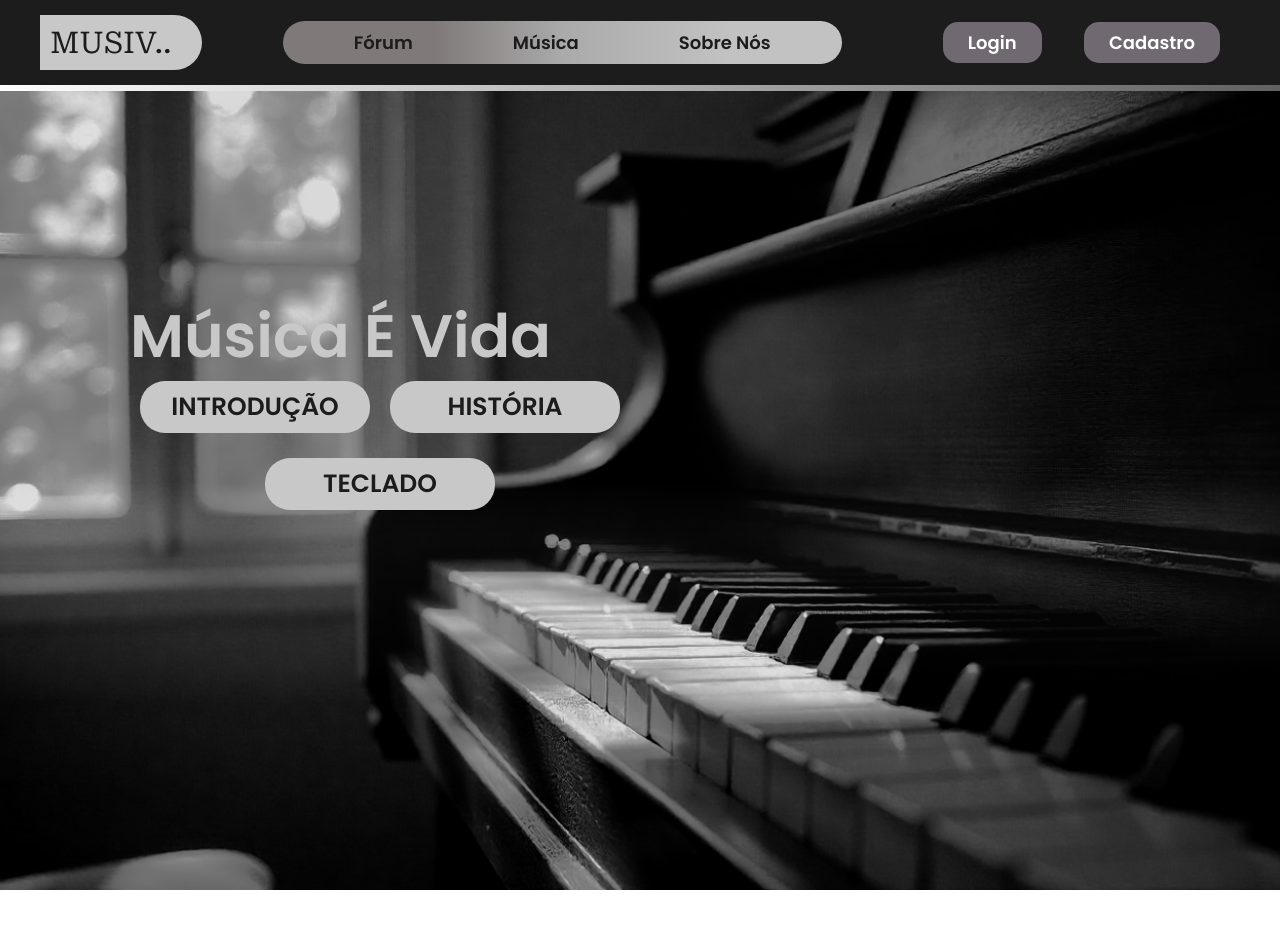
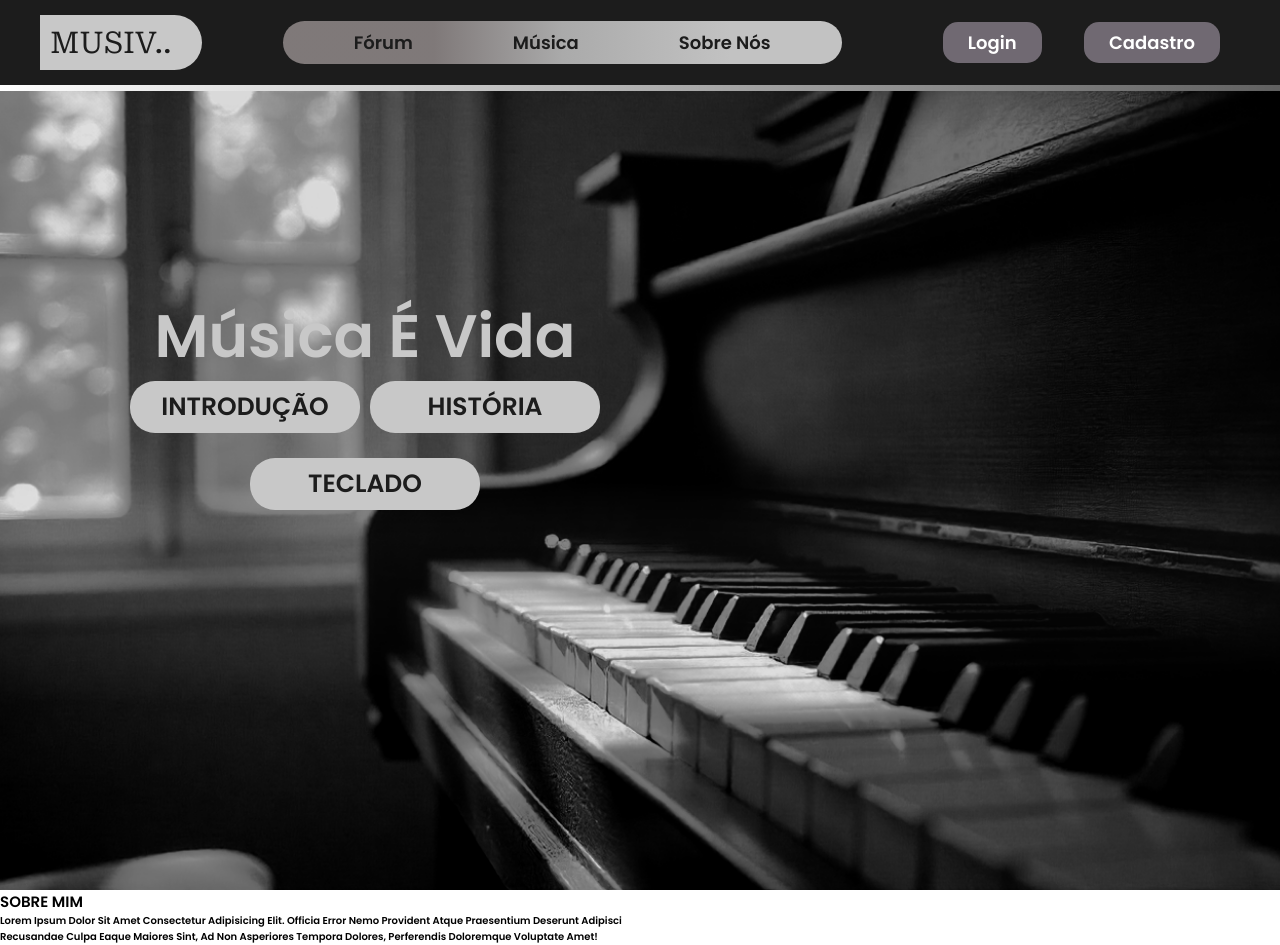
Before and after one commit to miguel-frino/Projeto_Individual-1Semestre, a plain HTML site: page Site/Index.html in a window 1280 px wide. Before the commit the page ends 890 px from the top, so only its background shows below. Drawn offline with Linux system fonts and the light colour scheme.

Commit message:
home(alteração)

```diff
--- a/Site/Index.html
+++ b/Site/Index.html
@@ -46,6 +46,13 @@
             </section>
         </div>
     </main>
+
+    <section class="sobre-container">
+        <div class="sobre1-text">
+        <h2>SOBRE MIM</h2>
+        <p>Lorem ipsum dolor sit amet consectetur adipisicing elit. Officia error nemo provident atque praesentium deserunt adipisci recusandae culpa eaque maiores sint, ad non asperiores tempora dolores, perferendis doloremque voluptate amet!</p>
+        </div>
+    </section>
 </body>
 
 </html>
--- a/Site/style.css
+++ b/Site/style.css
@@ -49,7 +49,6 @@ body {
   margin: 0 auto;
   max-width: 1200px;
 }
-
 
 .logo {
   padding: 1rem 3rem 1rem 1rem;
@@ -121,17 +120,18 @@ body {
 
 .content h3 {
   color: var(--cinza-claro);
-  font-size: 6rem
+  font-size: 6rem;
 }
 
 .content {
-  margin-left: 13rem ;
-  margin-bottom: 18rem ;
+  text-align: center;
+  margin-left: 13rem;
+  margin-bottom: 18rem;
   max-width: 100rem;
   /* line-height: 10rem; */
 
+
 }
-
 
 .links-container {
   display: flex;
@@ -155,13 +155,15 @@ body {
 .links-up {
   display: flex;
   flex-direction: row;
-  margin: 0 ;
-}
-
-.links-up a{
-  margin: 0rem 1rem;
+  gap: 10px;
 }
 
 .links-container a:hover {
-    color: #473131;
+  color: #473131;
 }
+
+/* SOBRE MIM */
+
+.sobre1-text {
+  width: 50%;
+}
```
